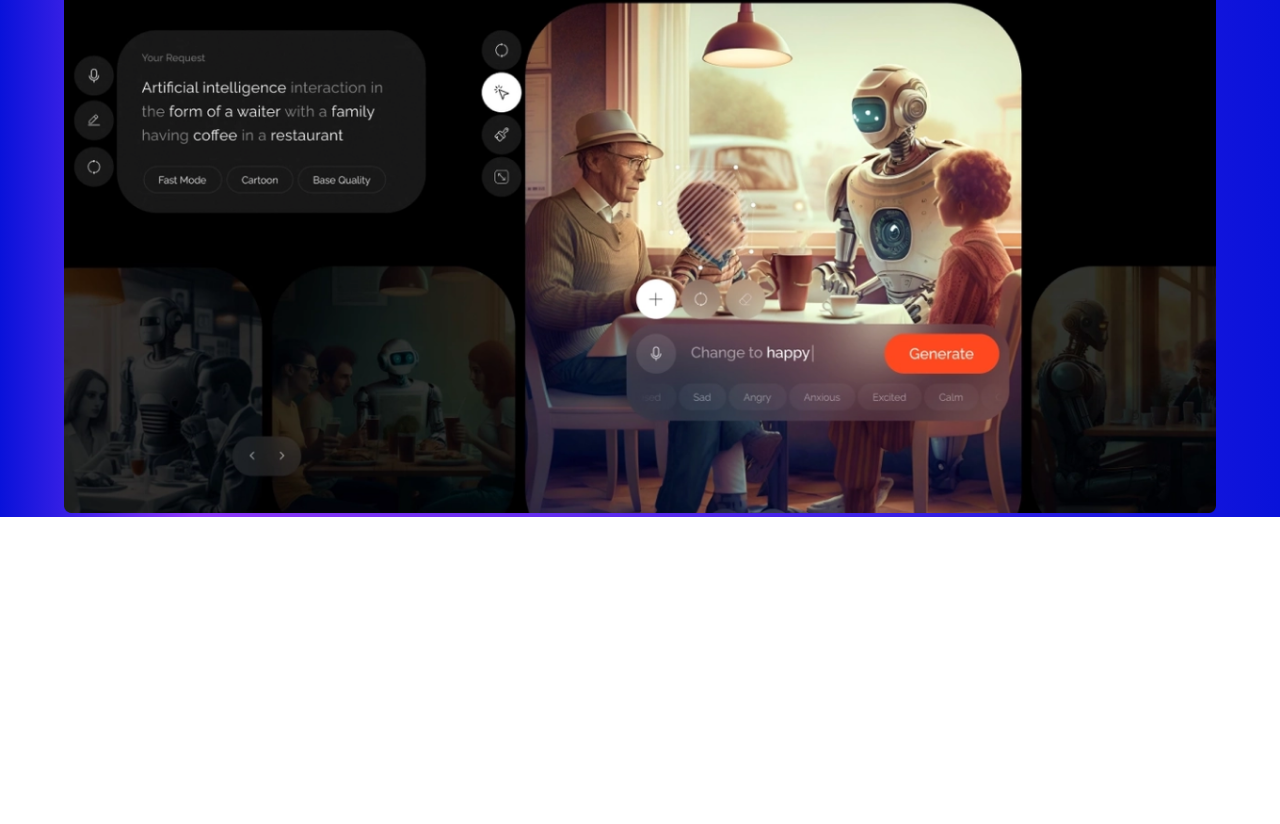
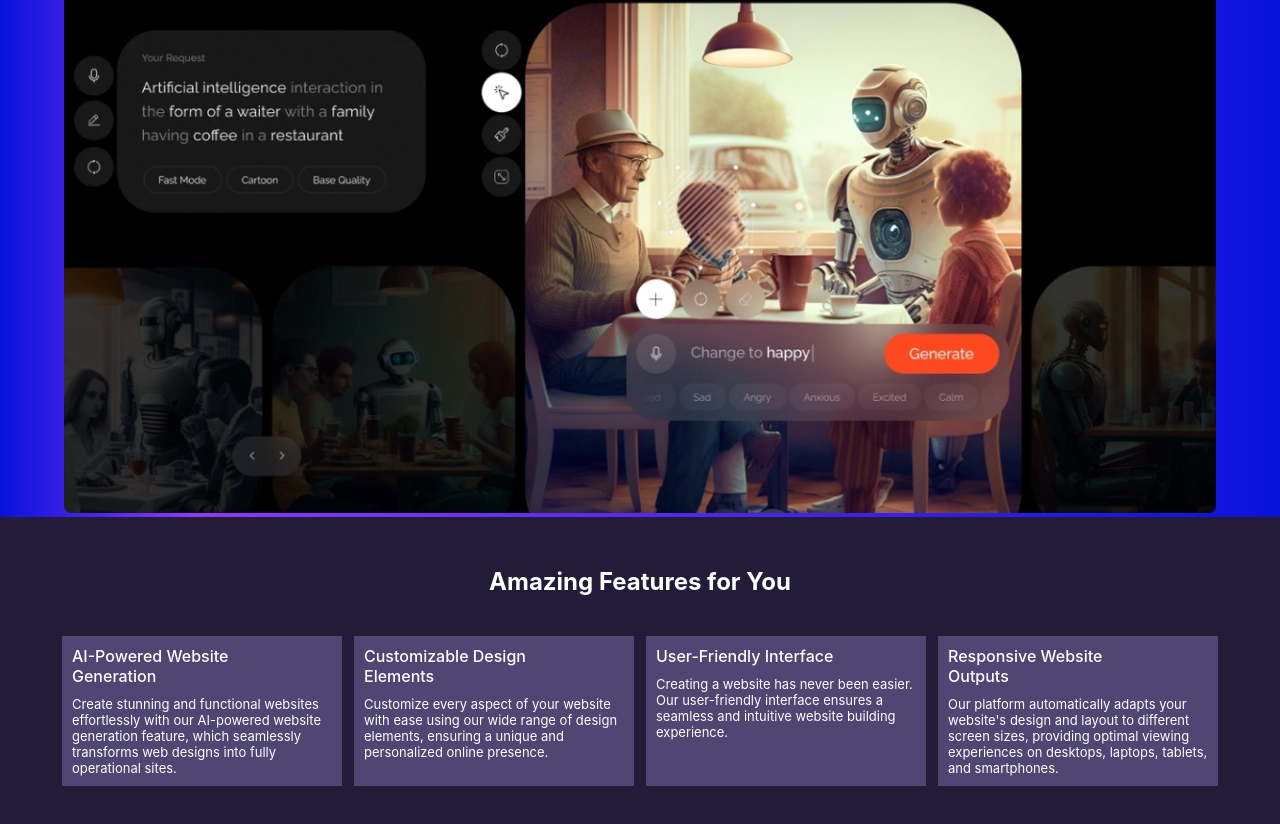
Before and after one commit to Bentike/Neptis, a React (Create React App) app: page / in a window 1280 px wide. Shown: the part 423-1247 px from the top of the page. Before the commit the page ends 940 px from the top, so only its background shows below. Built offline with nearby package versions, Linux system fonts and the light colour scheme.

Commit message:
designed featuresCard

```diff
--- a/src/App.js
+++ b/src/App.js
@@ -2,6 +2,7 @@ import './App.css';
 import Logo from "./Components/Logo";
 import Navs from './Components/Navs';
 import Banner from './Components/Banner';
+import Features from './Components/Features';
 
 function App() {
   return (
@@ -15,6 +16,9 @@ function App() {
            <Banner/>
         </main>
       </header>
+      <section>
+        <Features/>
+      </section>
     </div>
   );
 }
--- a/src/Components/Features.js
+++ b/src/Components/Features.js
@@ -1,13 +1,29 @@
 import FeaturesCard from "./FeaturesCard";
+import "../Styles/features.css";
 const Features = () => {
-    return(
-        <div>
-           <FeaturesCard title="AI-Powered Website Generation" text="Create stunning and functional websites effortlessly with our AI-powered website generation feature, which seamlessly transforms web designs into fully operational sites."/>
-           <FeaturesCard title="Customizable Design Elements" text="Customize every aspect of your website with ease using our wide range of design elements, ensuring a unique and personalized online presence."/>
-           <FeaturesCard title="User-Friendly Interface" text="Creating a website has never been easier. Our user-friendly interface ensures a seamless and intuitive website building experience."/>
-           <FeaturesCard title="Responsive Website Outputs" text="Our platform automatically adapts your website's design and layout to different screen sizes, providing optimal viewing experiences on desktops, laptops, tablets, and smartphones."/>
-        </div>
-    );
-}
+  return (
+    <div className="features-wrap">
+        <h2>Amazing Features for You</h2>
+      <div className="card-wrap">
+        <FeaturesCard
+          title="AI-Powered Website Generation"
+          text="Create stunning and functional websites effortlessly with our AI-powered website generation feature, which seamlessly transforms web designs into fully operational sites."
+        />
+        <FeaturesCard
+          title="Customizable Design Elements"
+          text="Customize every aspect of your website with ease using our wide range of design elements, ensuring a unique and personalized online presence."
+        />
+        <FeaturesCard
+          title="User-Friendly Interface"
+          text="Creating a website has never been easier. Our user-friendly interface ensures a seamless and intuitive website building experience."
+        />
+        <FeaturesCard
+          title="Responsive Website Outputs"
+          text="Our platform automatically adapts your website's design and layout to different screen sizes, providing optimal viewing experiences on desktops, laptops, tablets, and smartphones."
+        />
+      </div>
+    </div>
+  );
+};
 
 export default Features;
--- a/src/Components/FeaturesCard.js
+++ b/src/Components/FeaturesCard.js
@@ -1,6 +1,8 @@
+import "../Styles/featuresCard.css";
+
 const FeaturesCard = ({title, text}) => {
    return(
-      <div>
+      <div className="feature-card">
          <h4>{title}</h4>
          <p>{text}</p>
       </div>
--- /dev/null
+++ b/src/Styles/features.css
@@ -0,0 +1,17 @@
+.features-wrap{
+    text-align: center;
+    padding: 50px;
+    background-color:#221C38;
+}
+
+.features-wrap h2{
+    margin-bottom: 30px;
+    color: #fff;
+}
+
+.card-wrap{
+    display: flex;
+    flex-direction: row;
+    justify-content: space-evenly;
+    flex-wrap: wrap;
+}
--- /dev/null
+++ b/src/Styles/featuresCard.css
@@ -0,0 +1,19 @@
+.feature-card{
+    text-align: left;
+    background-color: #4F4673;
+    padding: 10px;
+    color: #fff;
+    width: 280px;
+    margin: 10px 0;
+}
+
+.feature-card h4{
+    width: 70%;
+    margin-bottom: 10px;
+    font-size: 16px;
+    font-weight: 500;
+}
+
+.feature-card p{
+    font-size: 13px;
+}
```
